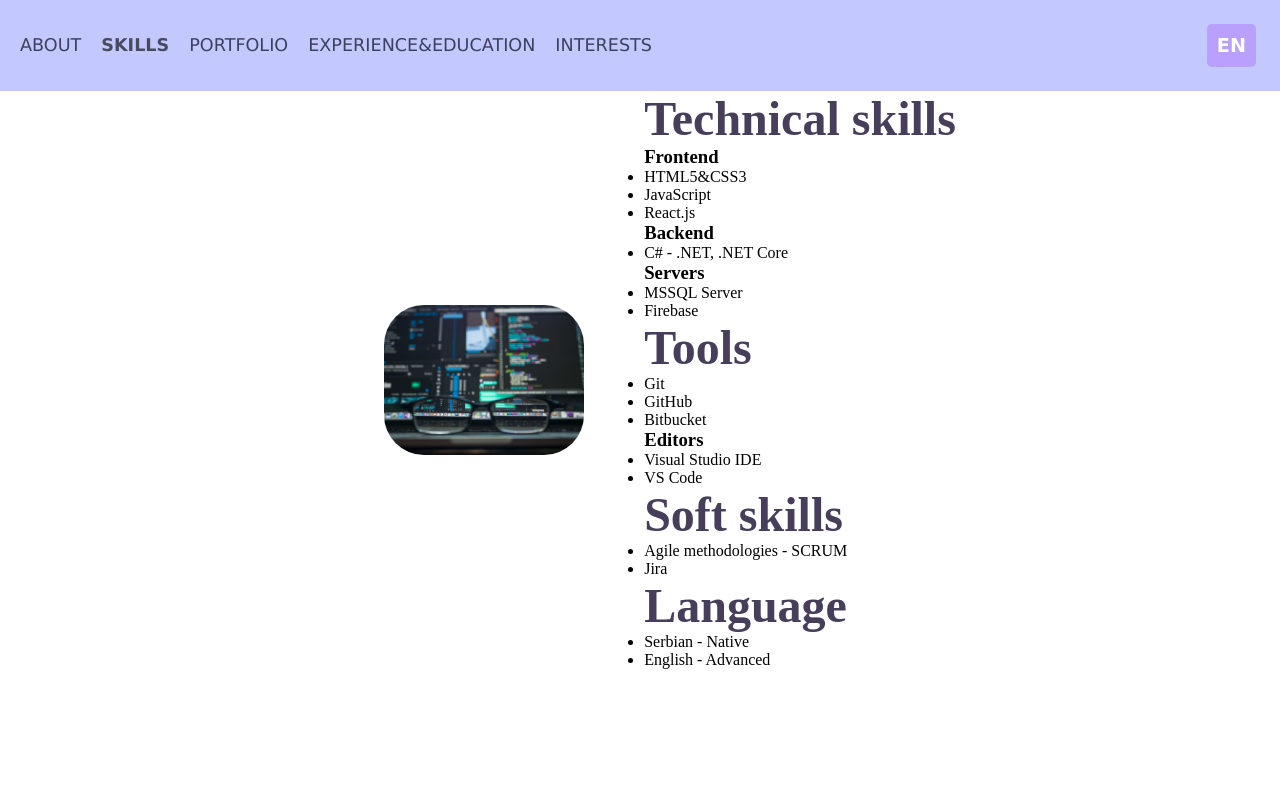
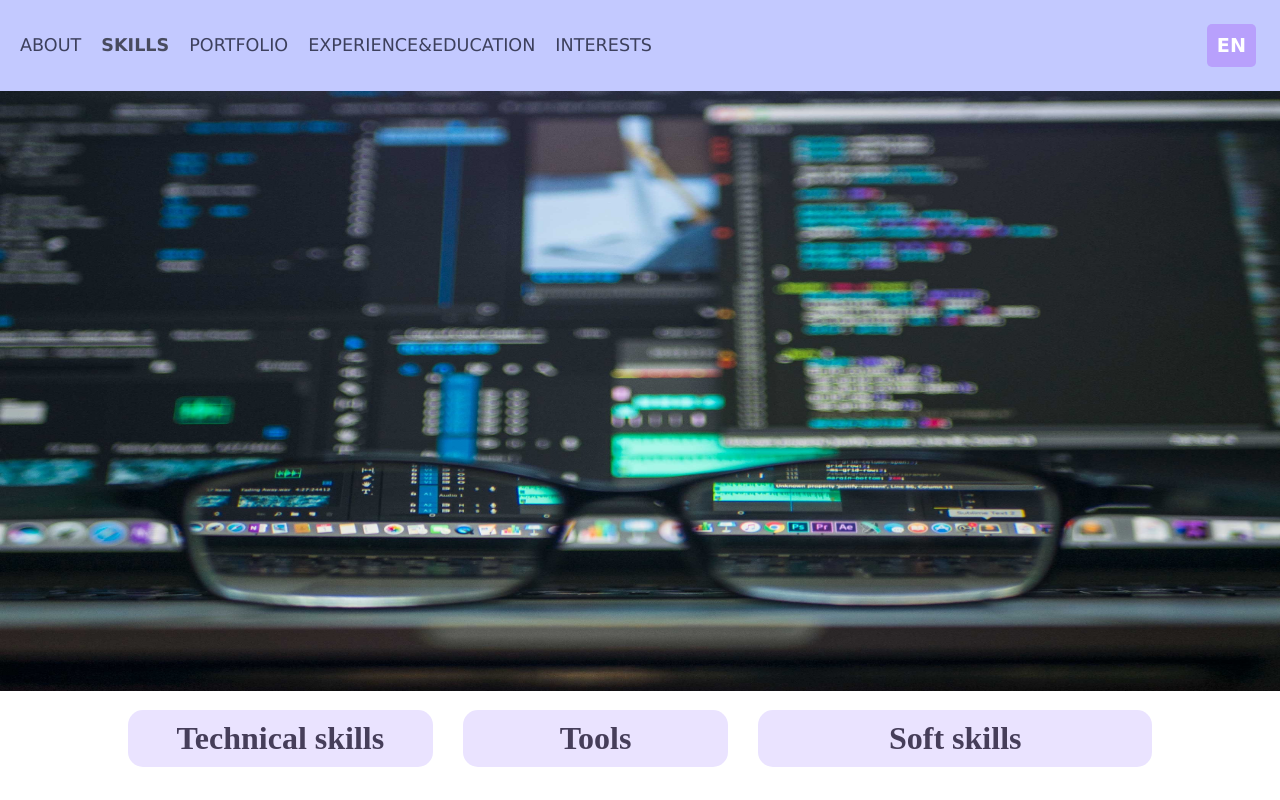
Before and after one commit to Kristina-11/Resume, a React (Create React App) app: page /skills in a window 1280 px wide. Shown: the top 800 px of the page. Built offline with nearby package versions, Linux system fonts and the light colour scheme; the HTML template or start-up script is replaced by a standard one.

Commit message:
Styled Skills page for all device sizes.

```diff
--- a/src/components/pages/Skills.js
+++ b/src/components/pages/Skills.js
@@ -43,8 +43,8 @@ const Skills = () => {
     });
 
     return (
-        <div className="container">
-            <Picture src={src} text='skills' from='main'/>
+        <div className="container skill-container">
+            <Picture src={src} text='skills' from='skills' />
             { lang === 'en' ?
                 <SkillsList tech={techSkills} tools={tools} org={org} language={language.lan} lang={titles.en} />
             :
--- a/src/components/reusable/Picture.js
+++ b/src/components/reusable/Picture.js
@@ -36,6 +36,10 @@ const Picture = ({ src, text, from }) => {
             setStyle('main-pic');
             break;
 
+            case 'skills':
+            setStyle('skills-pic');
+            break;
+
             case 'projects':
             setStyle('projects-pic');
             break;
--- a/src/index.css
+++ b/src/index.css
@@ -107,7 +107,7 @@ b {
   padding: 10px;
 }
 
-.main-pic img{
+.main-pic img {
   width: 200px;
   border-radius: 40px;
   /* border: 3px solid #413b52; */
@@ -191,20 +191,80 @@ b {
   width: 200px;
 }
 
+/* Skills page */
+.tech, .tools, .soft, .lang {
+  width: 100%;
+}
+
+.skills h1 {
+  background-color: #eae3ff;
+  padding: 10px;
+  margin: 15px;
+  border-radius: 15px;
+  text-align: center;
+  font-size: 2rem;
+}
+
+.skills h3 {
+  font-size: 1.6rem;
+  color: #463e5a;
+}
+
+.skills {
+  display: flex;
+  flex-wrap: wrap;
+  flex-direction: row;
+  width: 100%;
+}
+
+.skills-pic {
+  width: 100%;
+}
+
+.skills-pic img {
+  width: 100%;
+  height: 300px;
+}
+
+.skills ul {
+  list-style: none;
+  padding: 20px;
+  margin: 15px;
+}
+
+.skills ul li {
+  padding-left: 15px;
+  margin: 10px;
+  color: #898d8d;
+  font-size: 1.5rem;
+}
+
+.skills ul li::before {
+  content: "•";
+  padding-right: 6px;
+  color: #908e95;
+}
+
 @media only screen and (max-width: 400px) {
+  /* Links on the bottom changes */
   .links {
     font-size: 0.8rem;
   }
 }
 
 @media only screen and (min-width: 650px) {
-  .intro ul  li {
+  /* Resets navigation to be inline */
+  .intro ul li {
     display: inline;
+  }
+
+  .skills-pic img {
+    height: 400px;
   }
 }
 
 @media only screen and (min-width: 750px) {
-
+  /* Navigation */
   .nav-dropdown {
     display: none;
   }
@@ -238,4 +298,21 @@ b {
   .about {
     width: 80%;
   }
+
+  /* Skills page */
+  .skill-container {
+    flex-direction: column;
+  }
+
+  .skills {
+    justify-content: center;
+  }
+
+  .tech, .tools, .soft, .lang {
+    width: auto;
+  }
+
+  .skills-pic img {
+    height: 600px;
+  }
 }
```
